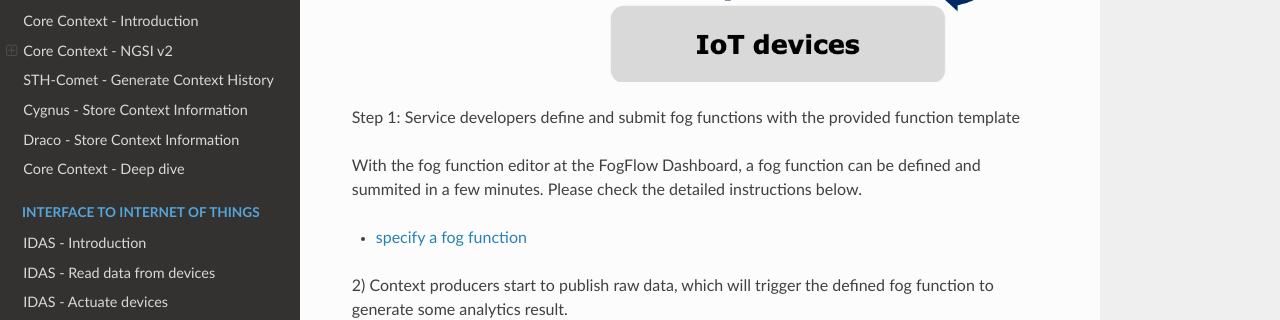
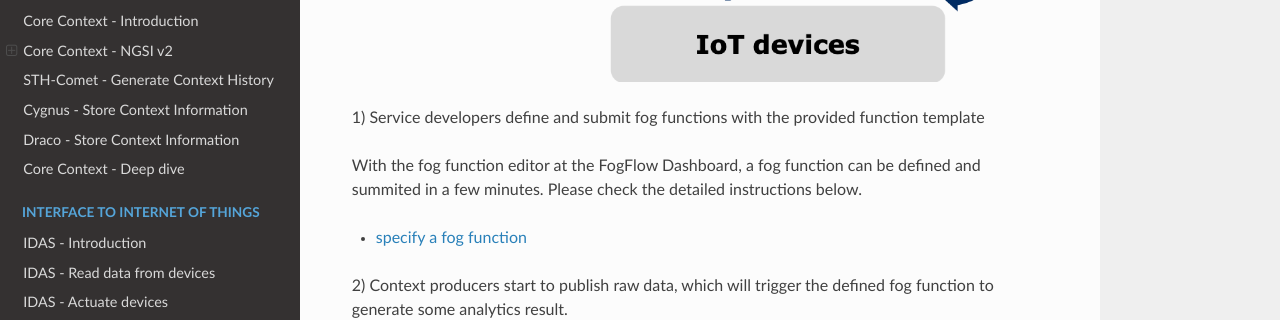
Before and after one commit to FIWARE-Ops/docs.TourGuide, an MkDocs documentation site: the page built from docs/processing/fogflow/introduction.md, in a window 1280 px wide and 900 px high, scrolled down 617 px. Shown: the part 172-492 px from the top of the window. Built offline with MkDocs 1.6.1, drawn with Linux system fonts in a browser that asks for light colours; nearby versions of some CDN libraries; comment, search, counter and statistics services are not loaded; old or Windows-style settings are respelled for this version of MkDocs.

Commit message:
Update introduction.md

```diff
--- a/docs/processing/fogflow/introduction.md
+++ b/docs/processing/fogflow/introduction.md
@@ -4,7 +4,7 @@ Assume that a FogFlow system has been set up [Setup FogFlow](https://fogflow.rea
 
 [![System View](images/systemview.png)](images/systemview.png)
 
-Step 1: Service developers define and submit fog functions with the provided function template
+1) Service developers define and submit fog functions with the provided function template
 
 With the fog function editor at the FogFlow Dashboard, a fog function can be defined and summited in a few minutes.
 Please check the detailed instructions below.
```
